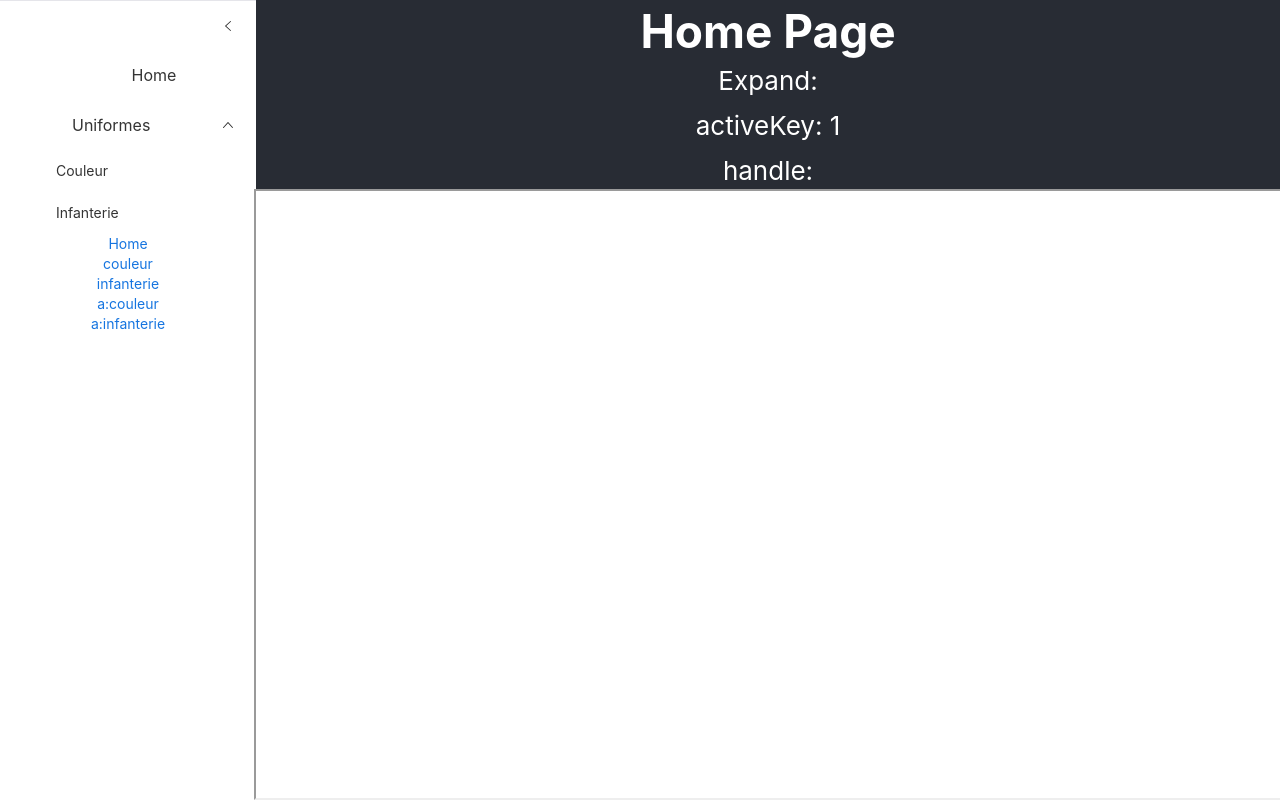
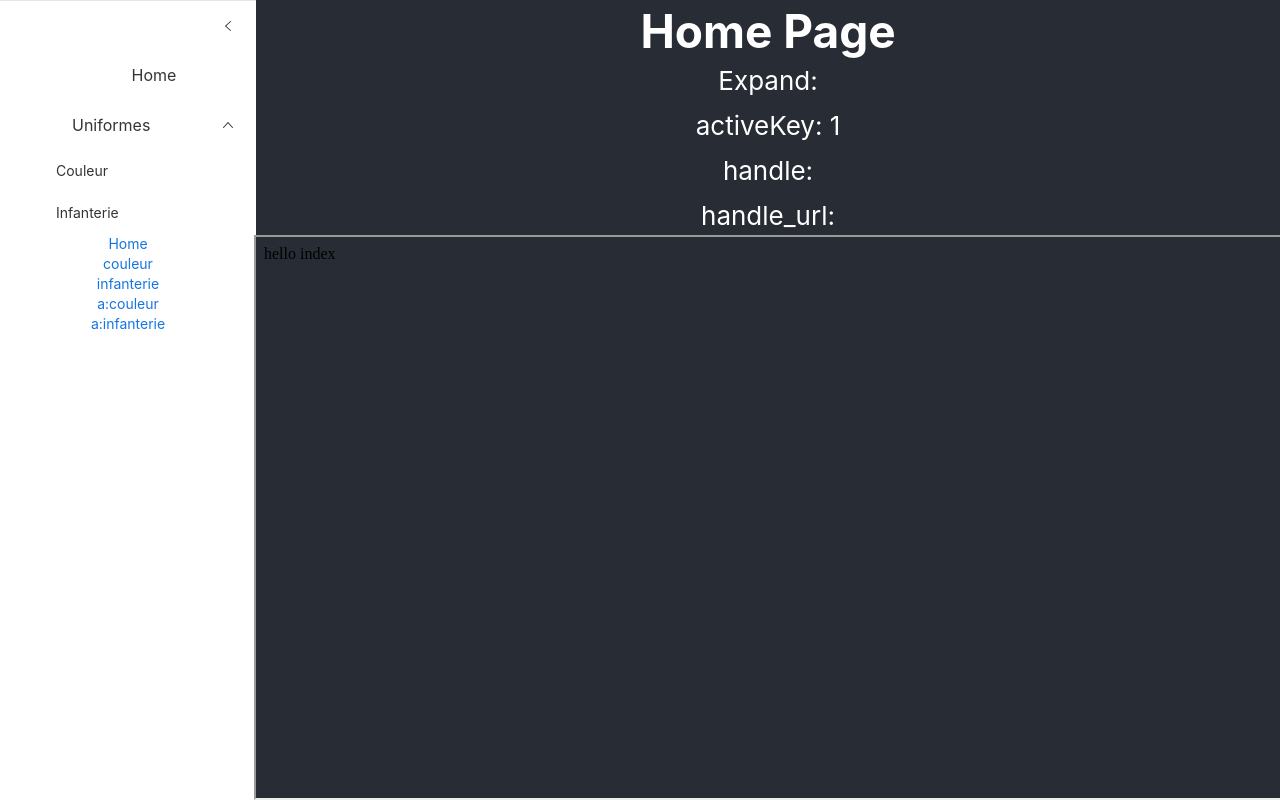
Before and after one commit to ntacv/military-photos, a React (Create React App) app: page / in a window 1280 px wide. Built offline with nearby package versions, Linux system fonts and the light colour scheme; some icons are missing.

Commit message:
home page url on index.html

```diff
--- /dev/null
+++ b/public/pages/index.html
@@ -0,0 +1 @@
+hello index
--- a/src/App.js
+++ b/src/App.js
@@ -59,6 +59,7 @@ function App() {
           <p>Expand: {expand}</p>
           <p>activeKey: {activeKey}</p>
           <p>handle: {handle}</p>
+          <p>handle_url: {handle_url}</p>
           <iframe src={iframe_url}></iframe>
         </header>
       </div>
```
